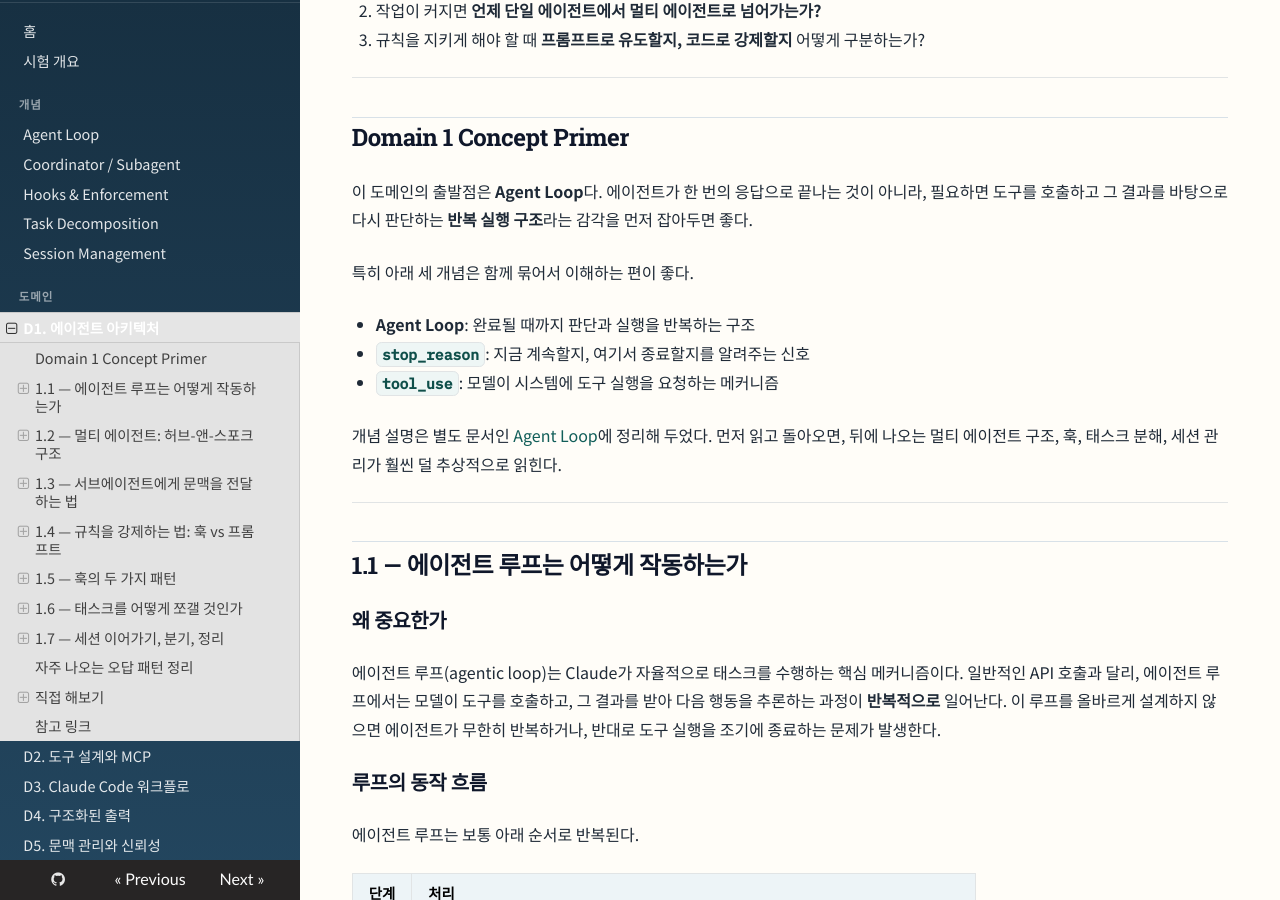
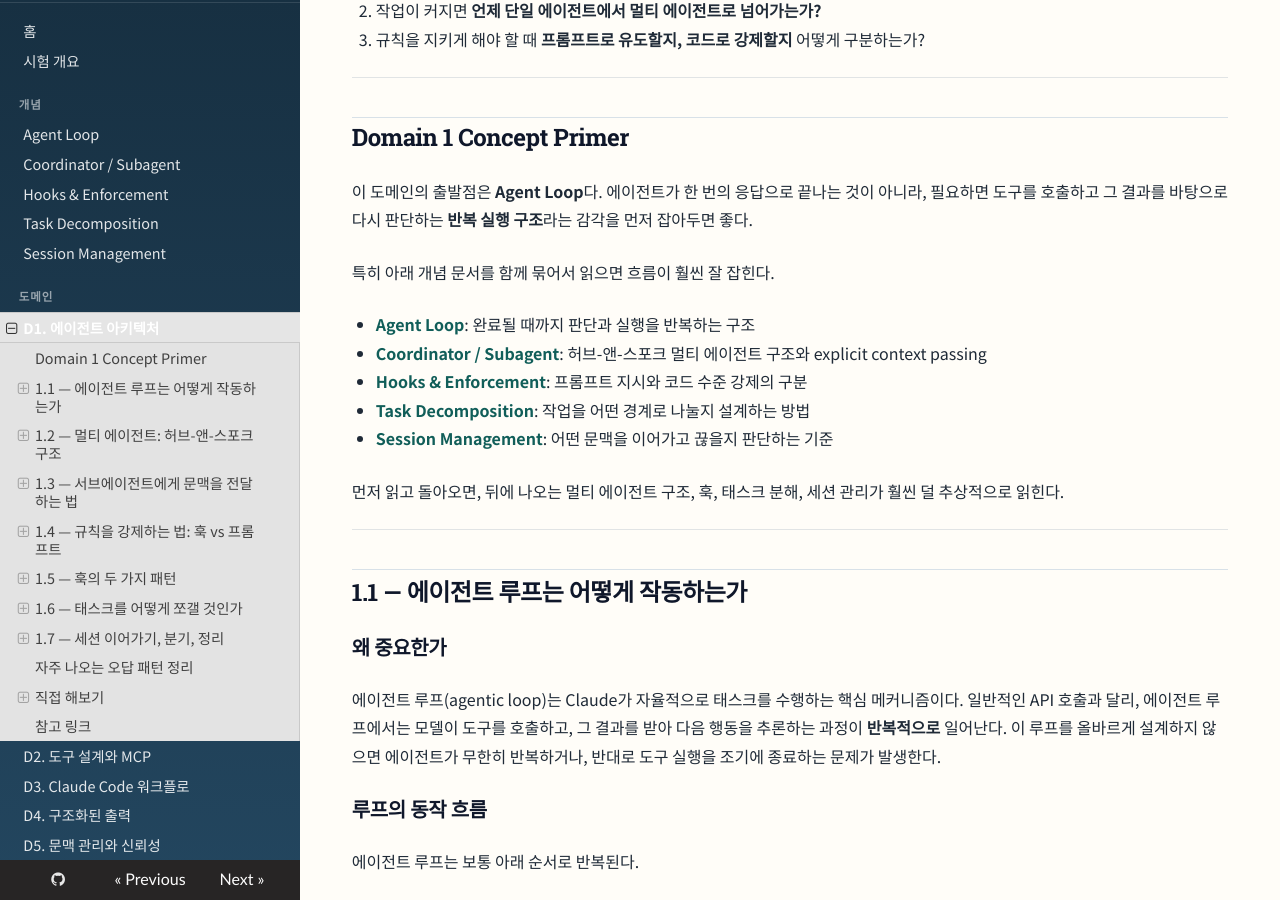
Before and after one commit to bitboom/ccaf101, an MkDocs documentation site: the page built from docs/domains/01-agent-architecture-and-orchestration.md, in a window 1280 px wide and 900 px high, scrolled down 816 px. Built offline with MkDocs 1.6.1, drawn with Linux system fonts in a browser that asks for light colours; nearby versions of some CDN libraries; some web fonts are replaced; some of the changed text lies outside the part shown.

Commit message:
Link Domain 1 sections to concept pages

```diff
--- a/docs/domains/01-agent-architecture-and-orchestration.md
+++ b/docs/domains/01-agent-architecture-and-orchestration.md
@@ -25,13 +25,15 @@
 
 이 도메인의 출발점은 **Agent Loop**다. 에이전트가 한 번의 응답으로 끝나는 것이 아니라, 필요하면 도구를 호출하고 그 결과를 바탕으로 다시 판단하는 **반복 실행 구조**라는 감각을 먼저 잡아두면 좋다.
 
-특히 아래 세 개념은 함께 묶어서 이해하는 편이 좋다.
+특히 아래 개념 문서를 함께 묶어서 읽으면 흐름이 훨씬 잘 잡힌다.
 
-- **Agent Loop**: 완료될 때까지 판단과 실행을 반복하는 구조
-- **`stop_reason`**: 지금 계속할지, 여기서 종료할지를 알려주는 신호
-- **`tool_use`**: 모델이 시스템에 도구 실행을 요청하는 메커니즘
+- [**Agent Loop**](../concepts/agent-loop.md): 완료될 때까지 판단과 실행을 반복하는 구조
+- [**Coordinator / Subagent**](../concepts/coordinator-subagent.md): 허브-앤-스포크 멀티 에이전트 구조와 explicit context passing
+- [**Hooks & Enforcement**](../concepts/hooks-and-enforcement.md): 프롬프트 지시와 코드 수준 강제의 구분
+- [**Task Decomposition**](../concepts/task-decomposition.md): 작업을 어떤 경계로 나눌지 설계하는 방법
+- [**Session Management**](../concepts/session-management.md): 어떤 문맥을 이어가고 끊을지 판단하는 기준
 
-개념 설명은 별도 문서인 [Agent Loop](../concepts/agent-loop.md)에 정리해 두었다. 먼저 읽고 돌아오면, 뒤에 나오는 멀티 에이전트 구조, 훅, 태스크 분해, 세션 관리가 훨씬 덜 추상적으로 읽힌다.
+먼저 읽고 돌아오면, 뒤에 나오는 멀티 에이전트 구조, 훅, 태스크 분해, 세션 관리가 훨씬 덜 추상적으로 읽힌다.
 
 ---
 
@@ -86,6 +88,8 @@
 ---
 
 ## 1.2 — 멀티 에이전트: 허브-앤-스포크 구조
+
+> 관련 개념 문서: [Coordinator / Subagent](../concepts/coordinator-subagent.md)
 
 ### 기본 구조
 
@@ -201,6 +205,8 @@
 
 ## 1.4 — 규칙을 강제하는 법: 훅 vs 프롬프트
 
+> 관련 개념 문서: [Hooks & Enforcement](../concepts/hooks-and-enforcement.md)
+
 ### 이 시험에서 가장 많이 출제되는 개념
 
 지금부터는 "정보를 어떻게 전달할 것인가"가 아니라 "규칙을 어떻게 지키게 만들 것인가"로 초점이 바뀐다. 문맥 전달이 잘 되어도, 중요한 규칙을 오직 프롬프트에만 맡기면 시스템은 여전히 실패할 수 있다.
@@ -295,6 +301,8 @@
 
 ## 1.6 — 태스크를 어떻게 쪼갤 것인가
 
+> 관련 개념 문서: [Task Decomposition](../concepts/task-decomposition.md)
+
 ### 두 가지 분해 패턴
 
 태스크 분해(task decomposition)는 복잡한 작업을 관리 가능한 단위로 나누는 것이다. CCAF 시험에서는 두 가지 분해 패턴을 구분해야 한다.
@@ -338,6 +346,8 @@
 ---
 
 ## 1.7 — 세션 이어가기, 분기, 정리
+
+> 관련 개념 문서: [Session Management](../concepts/session-management.md)
 
 ### 세션 관련 주요 명령
 
```
